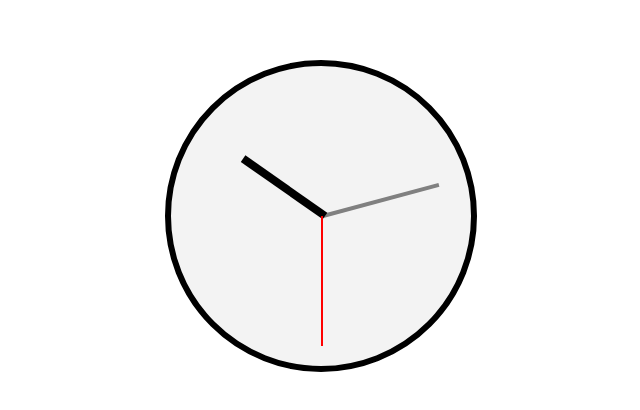
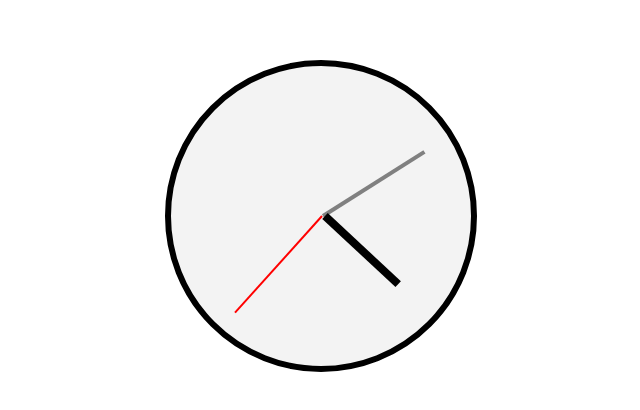
Before and after one commit to doantrong877/Ticking-Clock, a plain HTML site: page index.html in a window 1280 px wide. Shown: the part 196-606 px from the top of the page, without its empty margins (219-859 px from the left). Drawn offline with Linux system fonts and the light colour scheme.

Commit message:
finished

```diff
--- a/script.js
+++ b/script.js
@@ -6,6 +6,19 @@ function getSecondsSinceStartOfDay() {
 
   setInterval( function() {
       var time = getSecondsSinceStartOfDay();
-      console.log(time);
-      // your code here
+      var getSeconds = document.querySelector("#seconds");
+      var getMinutes = document.querySelector("#minutes");
+      var getHour = document.querySelector("#hour");
+
+
+      getSeconds.style.transform = "rotate("+(6 * new Date().getSeconds()+180) +"deg)";
+      getMinutes.style.transform = "rotate("+(0.1 * (time-(new Date().getHours() * 3600))+180) +"deg)";
+      getHour.style.transform = "rotate(" + ((1/600) * time +180) + "deg)";
+
+
+      console.log(6 * new Date().getSeconds());
+      console.log(0.1 * (time/(new Date().getHours() * 3600)));
+      console.log((1/600) *time);
+
+      console.log( " ");
   }, 1000);
--- a/style.css
+++ b/style.css
@@ -31,12 +31,12 @@ body{
     background-color: black;
     height: 100px;
     width: 8px;
-    transform: rotate(125deg);
+
   }
 
   #minutes {
     background-color: grey;
     height: 120px;
     width: 4px;
-    transform: rotate(255deg);
+
   }
```
